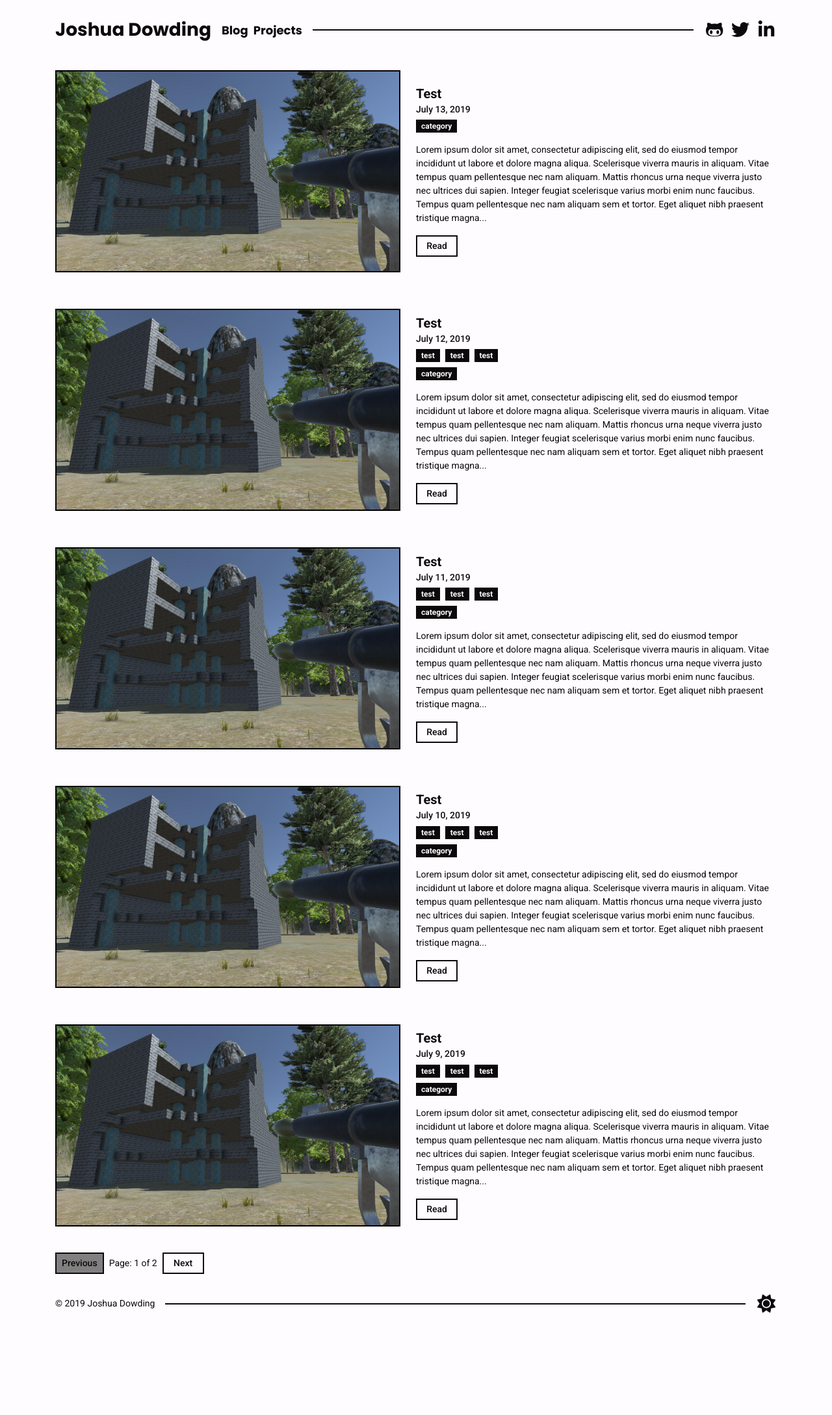
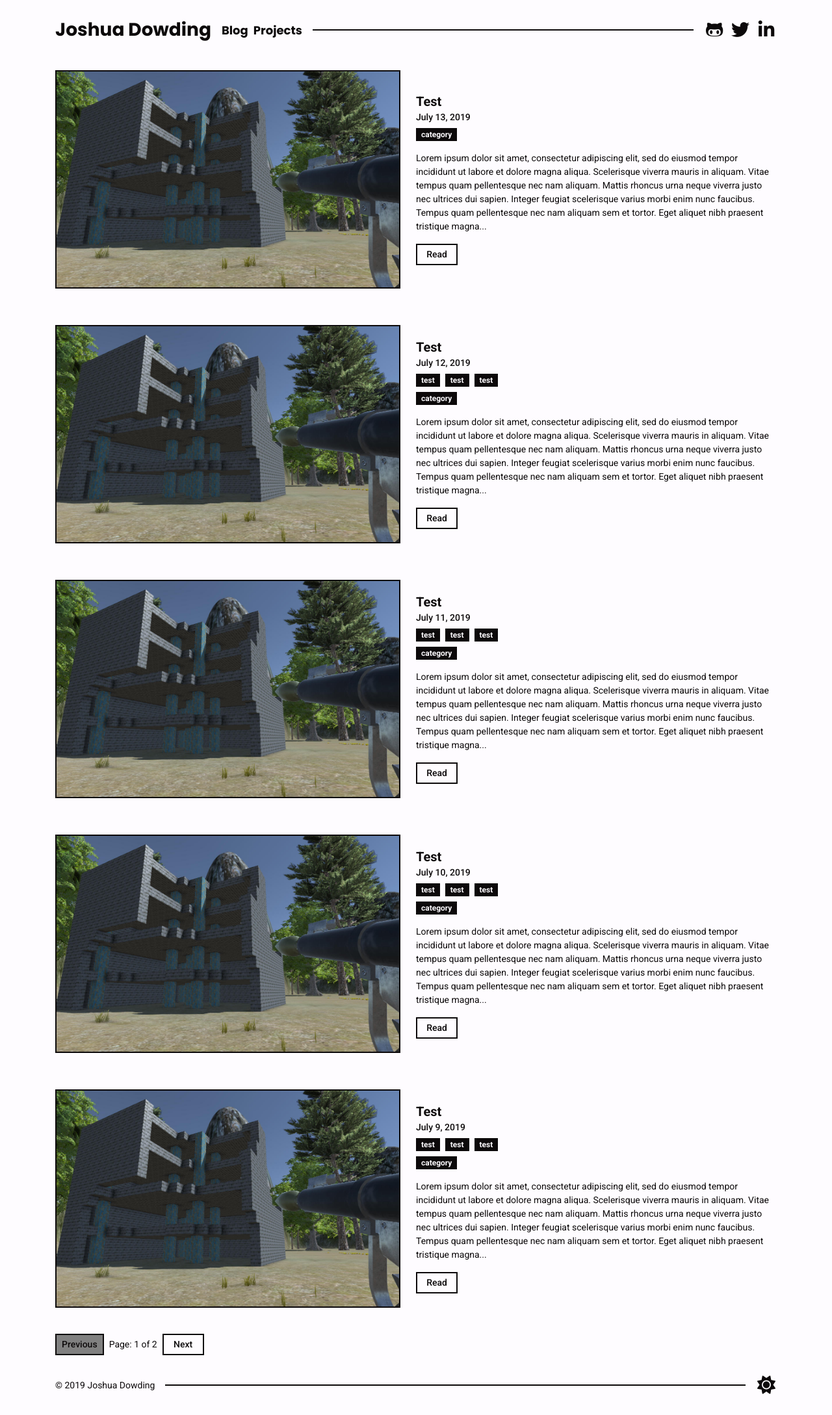
Before and after one commit to joshuadowding/jdowding.me, a Jekyll site: the page built from index.html, in a window 1280 px wide. Shown: the whole page at 65% size. Built offline with Jekyll 4.4.1, drawn with Linux system fonts in a browser that asks for light colours; nearby versions of some CDN libraries; the list of posts is cut into pages by our own code; before the commit the page ends 2052 px from its top, so only the background shows below that.

Commit message:
post: change from img to background-image

```diff
--- a/css/main.scss
+++ b/css/main.scss
@@ -446,15 +446,14 @@ html {
             position: relative;
             display: block;
             padding-right: 24px;
-          }
 
-          img {
-            width: 100%;
-            border: 2px solid black;
-
-            &[src=""] {
-              display: none;
-              margin: 0;
+            .image {
+              width: 100%;
+              border: 2px solid var(--colour-text);
+              height: 336px;
+              background-size: cover;
+              background-repeat: no-repeat;
+              background-position: center;
             }
           }
         }
--- a/index.html
+++ b/index.html
@@ -11,7 +11,7 @@ layout: default
         <article class="post">
           <div class="post-image">
             <a class="image-wrapper" href="{{ site.baseurl }}{{ post.image }}">
-              <img src="{{ post.image }}" />
+              <div class="image" style="background-image: url('{{ post.image }}')"></div>
             </a>
           </div>
           <div class="post-body">
--- a/projects.html
+++ b/projects.html
@@ -12,7 +12,7 @@ permalink: /projects/
         <article class="post">
           <div class="post-image">
             <a class="image-wrapper" href="{{ site.baseurl }}{{ post.image }}">
-              <img src="{{ post.image }}" />
+              <div class="image" style="background-image: url('{{ post.image }}')"></div>
             </a>
           </div>
           <div class="post-body">
```
Also changed, not shown: _posts/2019-08-23-Portfolio.md (+1 -1 lines), _layouts/post.html (line endings or trailing spaces), img/portfolio/ukuu/ukuu-1-1.jpg (deleted), img/portfolio/ukuu/ukuu-1-2.jpg (deleted).
